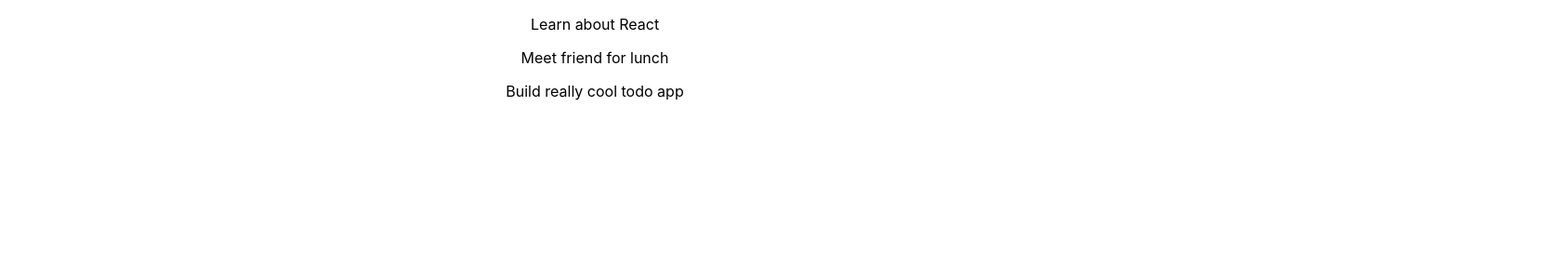
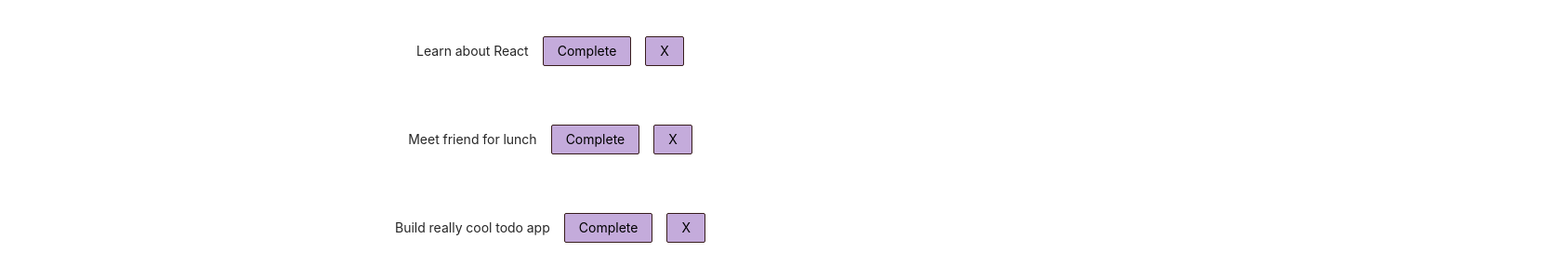
Before and after one commit to GSG-G10/Rawand-ToDo, a React (Create React App) app: page / in a window 1280 px wide. Shown: the top 300 px of the page at 93% size, 1672 px wide, since content can reach past the window. Built offline with nearby package versions, Linux system fonts and the light colour scheme.

Commit message:
ant design todo

```diff
--- a/src/App.js
+++ b/src/App.js
@@ -2,7 +2,7 @@
 import './App.css';
 import React ,{useState} from 'react';
 import ContextData from './ContextData/ContextData';
-import ToDo from './Componentes/ToDo';
+import ToDo from './Componentes/ToDo/ToDo';
 import ToDoForm from './Componentes/ToDoForm';
 function App() {
   const [todos, setTodos] = useState([
--- a/src/Componentes/ToDo.js
+++ /dev/null
@@ -1,16 +0,0 @@
-import React,{ useContext } from "react";
-
-
-function ToDo({index,todo,key}){
-    // const {todos}=React.useContext(ContextData);
-    console.log(todo)
-    return(
-        <div>
-
-
-           <p> {todo.text}</p>
-
-        </div>
-    )
-}
-export default ToDo;
--- /dev/null
+++ b/src/Componentes/ToDo/ToDo.css
@@ -0,0 +1,22 @@
+
+/* .site-button-ghost-wrapper {
+    padding: 26px 16px 16px;
+    background: rgb(91, 180, 180);
+
+
+  } */
+.ant-btn.ant-btn-background-ghost {
+
+    color: #000;
+    border-color: rgb(56, 29, 29);
+    background-color: rgb(196, 171, 219);
+    margin-left: 15px;
+}
+
+.contanier{
+    margin-left: 15px;
+
+    width: 100%;
+    margin-top: 15px;
+    margin-left: 30%;
+}
--- /dev/null
+++ b/src/Componentes/ToDo/ToDo.js
@@ -0,0 +1,27 @@
+import React,{ useContext } from "react";
+import { Card, Col, Row } from 'antd';
+import 'antd/dist/antd.css';
+import { Button } from 'antd';
+import './ToDo.css'
+function ToDo({index,todo,key}){
+
+
+    return(
+     <div className="contanier">
+
+<div className="site-card-wrapper">
+
+<Row gutter={16}>
+  <Col span={8}>
+    <Card title="" bordered={false}>
+    {todo.text}
+    <Button ghost className="button">Complete</Button>
+    <Button ghost className="buttonX">X</Button>
+    </Card>
+  </Col>
+  </Row>
+  </div>
+  </div>
+    )
+}
+export default ToDo;
```
